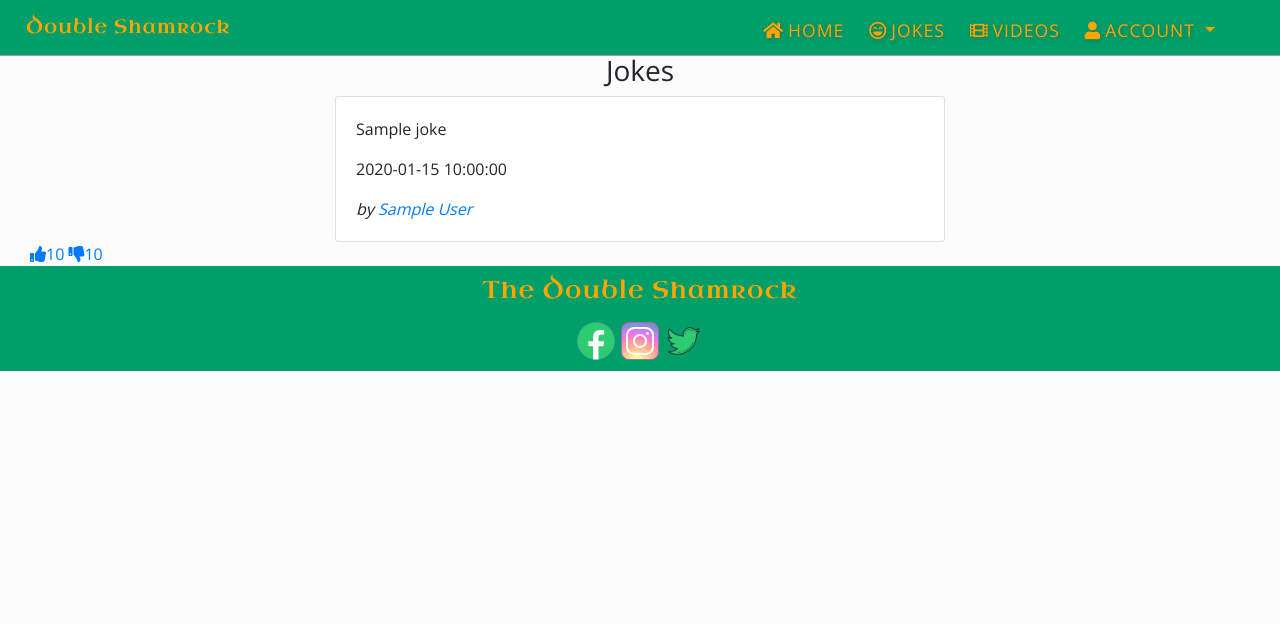
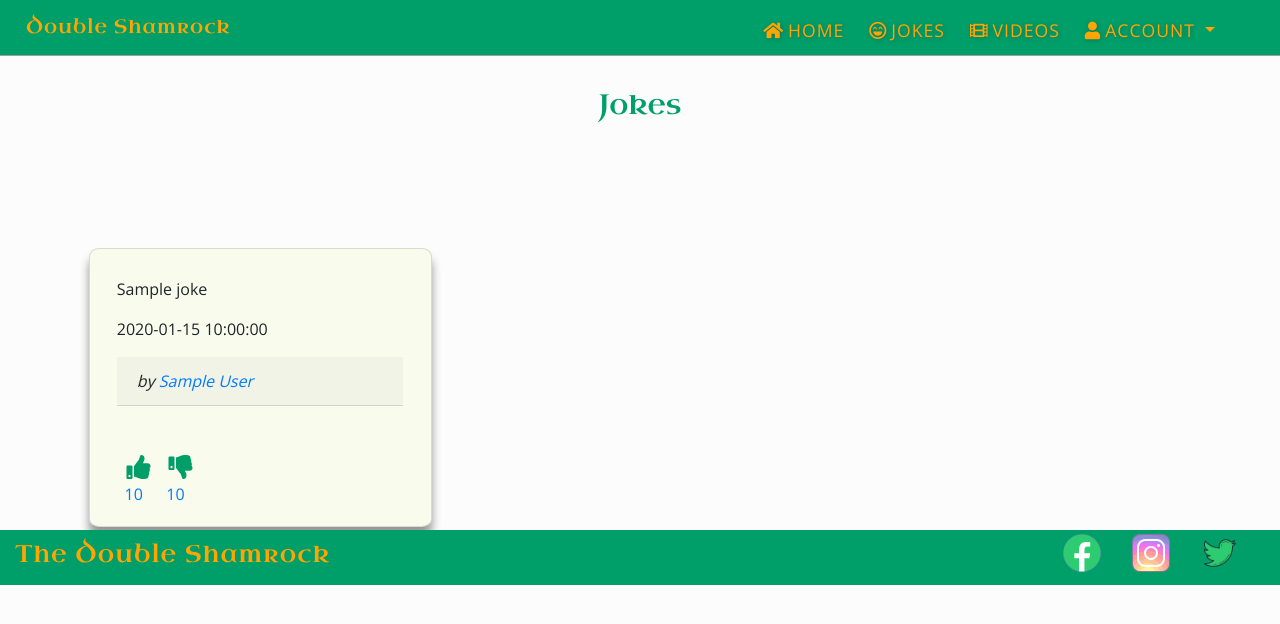
Before and after one commit to alexeykuz-sys/hackathon-doubleShamrocks, a Flask app: page /jokes in a window 1280 px wide. Shown: the top 624 px of the page. Run offline with Flask 2, Linux system fonts and the light colour scheme; the visitor is signed in with stand-in values (Sample User, id 1); a database or web service that is not in the repository returns one stand-in record (values such as "Sample title"); some libraries are stand-ins or nearby versions.

Commit message:
Styling for cards, to be completed

```diff
--- a/static/style.css
+++ b/static/style.css
@@ -143,8 +143,14 @@ main {
     margin-bottom: 10px;
 }
 
-.social-icons a img {
+.social-icons a {
+    margin-right: 25px;
+}
+
+.social-icons a img{
     width: 40px;
+
+}
 
 /*-----Home PAge -------------*/
 .text-wrapper{
@@ -339,11 +345,25 @@ textarea.form-control {
 
 .card{
     margin: 1%;
-    border: var(--main-orange) solid 0.5px;
+    background-color: #cbe9070f;
     border-radius: 3%;
-    padding: 0.5%;
     height: min-content;
+    box-shadow: 0 10px 10px 0 rgba(0,0,0,0.4);
+    overflow:hidden;
 }
+
+.card_header {
+    margin-top: 5%;
+}
+
+.cardbody{
+    padding: 8%;
+}
+
+.col-md-4 {
+    margin-top: 5%;
+}
+
 
 .card.jokes{
     padding: 4%;
@@ -361,12 +381,12 @@ img {
 video {
     width: 100%;
     height:60vh;
-    border-radius: 3%;
+
+    box-shadow: inset 0px 0px 36px 36px rgba(0,0,0,0.75)
 }
 
-.upload-content {
-    padding: 1%;
-    margin: 2%;
+.upload_content {
+    margin-bottom:5%
 }
 
 .upload_page {
@@ -385,6 +405,10 @@ video {
 
 .upload_head{
     margin-bottom: 2%;
+}
+
+.upload-btn{
+    margin:0;
 }
 
 .uploads{
@@ -419,7 +443,8 @@ textarea.form-control {
 
 .jokes-header,
 .videos-header{
-    margin: 20px;
+    margin: 3%;
+    padding: 3%;
     font-family: 'Uncial Antiqua', Arial, sans-serif;
     color: var(--main-green);
 }
--- a/templates/base.html
+++ b/templates/base.html
@@ -53,10 +53,6 @@
                                     <a href="{{url_for('upload_video', username=session['username'])}}"
                                         class="dropdown-item dropdown-item-profile">
                                         <i class="far fa-file-video mr-1 d-inline d-md-none d-lg-inline"></i>New Video
-                                    </a>
-                                    <a href="{{url_for('profile', username=session['username'])}}"
-                                        class="dropdown-item dropdown-item-profile">
-                                        <i class="far fa-file-video mr-1 d-inline d-md-none d-lg-inline"></i>Profile
                                     </a>
                                     <div class="dropdown-divider"></div>
                                     <a class="dropdown-item dropdown-item-profile" href="{{ url_for('logout') }}">
--- a/templates/jokes.html
+++ b/templates/jokes.html
@@ -3,30 +3,33 @@
 
 {% block content %}
 
-<div class="container-fluid">
+<div class="container">
     <h3 class="jokes-header text-center">Jokes</h3>
+<div class="row">
+    {% for joke in jokes %}
+    <div class="col-md-4">
+        <div class="card">
+            <div class="cardbody">
+                <p class="card-text">{{joke.joke}}</p>
+                <p class="card-text">{{joke.date}}</p>
 
-    <div class="row justify-content-center">
-        {% for joke in jokes %}
-        <div class="col-md-6 col-sm-12">
-            <div class="card">
-                <div class="card-body">
-                    <p>{{ joke.joke }}</p>
-                <p class="card-text">{{joke.date}}</p>
-                <p class="card-text"><em>by <a href="{{url_for('profile', username= joke.author )}}" >{{joke.author}}</a></em></p>
-                </div>
+                <div class="card-header">
+                    <p class="card-text"><em>by <a
+                                href="{{url_for('profile', username= joke.author )}}">{{joke.author}}</a></em></p>
                 </div>
             </div>
+            <div class="col-xs-6 col-sm-3 col-md-4 likes-wrapper">
+                <a href="{{ url_for('joke_like', joke_id=joke._id) }}" class="like-score"><i
+                        class="rating fas fa-thumbs-up"></i><span class="score-likes">{{ joke.likes }}</span></a>
+                <a href="{{ url_for('joke_dislike', joke_id=joke._id) }}" class="dislike-score"><i
+                        class="rating fas fa-thumbs-down"></i><span
+                        class="score-dislikes">{{ joke.dislikes }}</span></a>
+            </div>
         </div>
-        <div class="col-xs-6 col-sm-3 col-md-4 likes-wrapper">
-            <a href="{{ url_for('joke_like', joke_id=joke._id) }}" class="like-score"><i
-                    class="rating fas fa-thumbs-up"></i><span class="score-likes">{{ joke.likes }}</span></a>
-            <a href="{{ url_for('joke_dislike', joke_id=joke._id) }}" class="dislike-score"><i
-                    class="rating fas fa-thumbs-down"></i><span class="score-dislikes">{{ joke.dislikes }}</span></a>
-        </div>
+    </div>
 
-        {% endfor %}
-    </div>
+    {% endfor %}
+
 </div>
 
 {% endblock %}
--- a/templates/profile.html
+++ b/templates/profile.html
@@ -98,8 +98,7 @@
                                 <a href="{{ url_for('edit_joke', joke_id=joke._id) }}" title="Edit a joke" class="mr-2">
                                     <i class="fas fa-edit text-info"></i>
                                 </a>
-                            {% endif %}
-                             <!--Delete joke button-->
+                                <!--Delete joke button-->
 
                                 <a href="{{ url_for('delete_joke', joke_id=joke._id) }}"
                                     class="delete-resource-button"
@@ -107,6 +106,7 @@
                                         <i class="fas fa-trash-alt text-danger"></i>
                                 </a>
                             </div>
+                            {% endif %}
                     </div>
                         <!--Likes and dislikes-->
                         <div class="d-flex justify-content-end">
@@ -148,7 +148,7 @@
                         </h5>
                     {% else %}
                         <h5 class="mt-3 text-center">
-                            Looks like {{username}} hasn't added any jokes yet. <br/>
+                            Looks like {{username}} hasn't added any videos yet. <br/>
                             Click on the button below to get started!
                             <i class="far fa-laugh-wink "></i>
                         </h5>
--- a/templates/upload_jokes.html
+++ b/templates/upload_jokes.html
@@ -18,7 +18,7 @@
                 <textarea id="user_jokes" class="form-control" type="text" name="user_jokes" min-length="5"
                     maxlength="500" placeholder="Insert joke......." required></textarea>
             </div>
-            <button class="btn btn-lg btn-uploads active" type="submit">Upload</button>
+            <button class="btn-video btn btn-large upload-btn" type="submit">Upload</button>
         </form>
     </div>
 </div>
```
Also changed, not shown: templates/upload_video.html (+3 -5 lines), templates/videos.html (+5 -3 lines).
